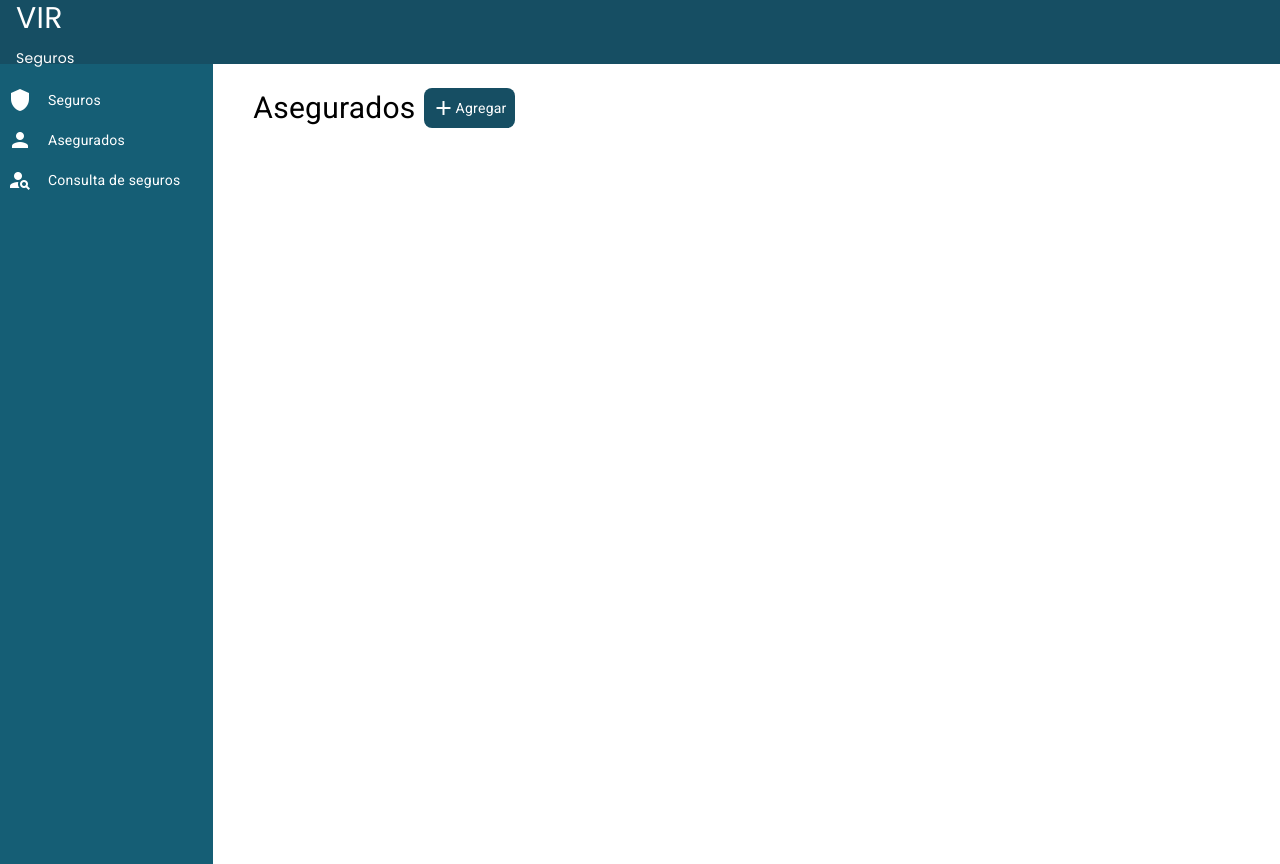
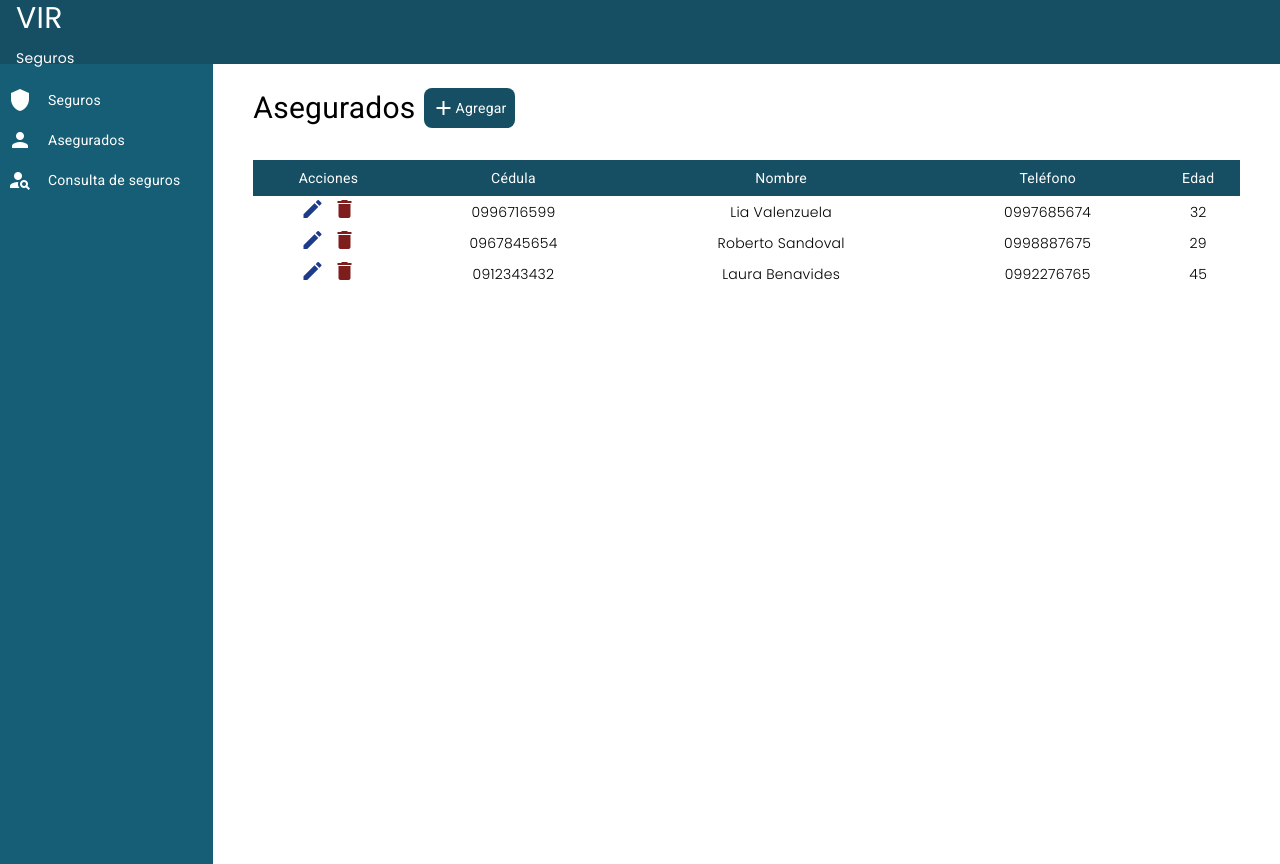
Before and after one commit to Klis18/vir-seguros, an Angular app: page /asegurados in a window 1280 px wide. Built offline with nearby package versions, Linux system fonts and the light colour scheme; a web font is replaced by a local one.

Commit message:
eliminar asegurado terminado

```diff
--- a/src/app/insured/components/insured-table/insured-table.component.html
+++ b/src/app/insured/components/insured-table/insured-table.component.html
@@ -1 +1,31 @@
-<p>insured-table works!</p>
+<div class="py-8">
+    <table class="w-full">
+        <thead>
+            <tr class="bg-cyan-900 text-white text-center">
+                <td class="py-2">Acciones</td>
+                <td>Cédula</td>
+                <td>Nombre</td>
+                <td>Teléfono</td>
+                <td>Edad</td>
+            </tr>
+        </thead>
+        <tbody>
+            @for(insured of insuredList; track insured){
+                <tr class="poppins-light text-center">
+                    <td>
+                        <mat-icon class="text-blue-900 mr-2">
+                            edit
+                        </mat-icon>
+                        <mat-icon class="text-red-900" (click)="deleteInsured(insured.id)">
+                            delete
+                        </mat-icon>
+                    </td>
+                    <td>{{insured.id}}</td>
+                    <td>{{insured.name}}</td>
+                    <td>{{insured.phone}}</td>
+                    <td>{{insured.age}}</td>
+                </tr>
+            }
+        </tbody>
+    </table>
+</div>
--- a/src/app/insured/components/insured-table/insured-table.component.ts
+++ b/src/app/insured/components/insured-table/insured-table.component.ts
@@ -1,12 +1,36 @@
-import { Component } from '@angular/core';
+import { Component, OnInit } from '@angular/core';
+import { MatIconModule } from '@angular/material/icon';
+import { InsuredService } from '../../services/insured.service';
+import { Insured } from '../../interfaces/insured.interface';
 
 @Component({
   selector: 'app-insured-table',
   standalone: true,
-  imports: [],
+  imports: [
+    MatIconModule
+  ],
   templateUrl: './insured-table.component.html',
   styles: ``
 })
-export class InsuredTableComponent {
+export class InsuredTableComponent implements OnInit{
+
+  public insuredList!: Insured[]
+
+  constructor(private insuredService:InsuredService){}
+
+  ngOnInit(): void {
+    this.getInsuredList();
+  }
+
+  getInsuredList(){
+    this.insuredList = this.insuredService.getInsuredList();
+  }
+
+  deleteInsured(insuredId: string){
+    this.insuredService.deleteInsured(insuredId);
+    this.getInsuredList();
+  }
+
+
 
 }
--- a/src/app/insured/pages/insured/insured.component.html
+++ b/src/app/insured/pages/insured/insured.component.html
@@ -9,6 +9,6 @@
         </span>
     </div>
     <div>
-
+        <app-insured-table></app-insured-table>
     </div>
 </div>
```
Also changed, not shown: src/app/insured/pages/insured/insured.component.ts (+5 -2 lines).
